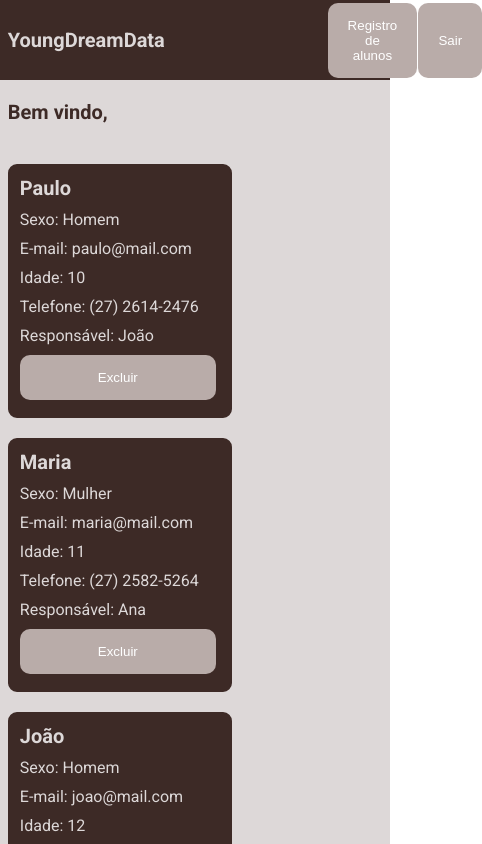
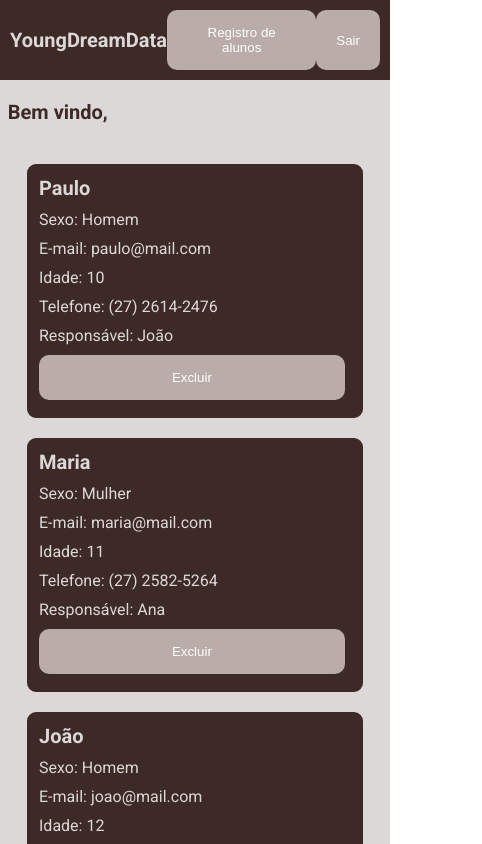
Before and after one commit to lucasguimaraes2005/youngdreamdata2.0, a React (Vite) app: page /dashboard in a window 390 px wide. Shown: the top 844 px of the page, 482 px wide, since content can reach past the window. Built offline with nearby package versions, Linux system fonts and the light colour scheme.

Commit message:
feat: adicionado responsividade para telas mobile

```diff
--- a/src/styles/dashboard.scss
+++ b/src/styles/dashboard.scss
@@ -98,3 +98,34 @@ header {
         }
     }
     }
+
+    @media (max-width: 768px) {
+        header {
+            flex-direction: row;
+            height: auto;
+            padding: 10px;
+
+            div {
+                width: 100%;
+                justify-content: space-around;
+            }
+
+            h1, button {
+                margin-left: 0;
+                margin-right: 0;
+            }
+        }
+
+        .dashboardcontainer {
+            ul {
+                flex-direction: column;
+                align-items: center;
+                margin-left: 0;
+                background-color: var(--color-4);
+            }
+
+            li {
+                width: 80%;
+            }
+        }
+    }
--- a/src/styles/loginpage.scss
+++ b/src/styles/loginpage.scss
@@ -70,3 +70,18 @@
         }
     }
 }
+
+@media (max-width: 768px) {
+    .logincontainer {
+        flex-direction: column;
+
+        section {
+            width: 100%;
+            height: 50%;
+
+            form {
+                margin-bottom: 10%;
+            }
+        }
+    }
+}
--- a/src/styles/registerpage.scss
+++ b/src/styles/registerpage.scss
@@ -66,3 +66,18 @@
     }
 }
 }
+
+@media (max-width: 768px) {
+    .registercontainer {
+        flex-direction: column;
+
+        section {
+            width: 100%;
+            height: 100%;
+
+            form {
+                margin-bottom: 50%;
+            }
+        }
+    }
+}
```
